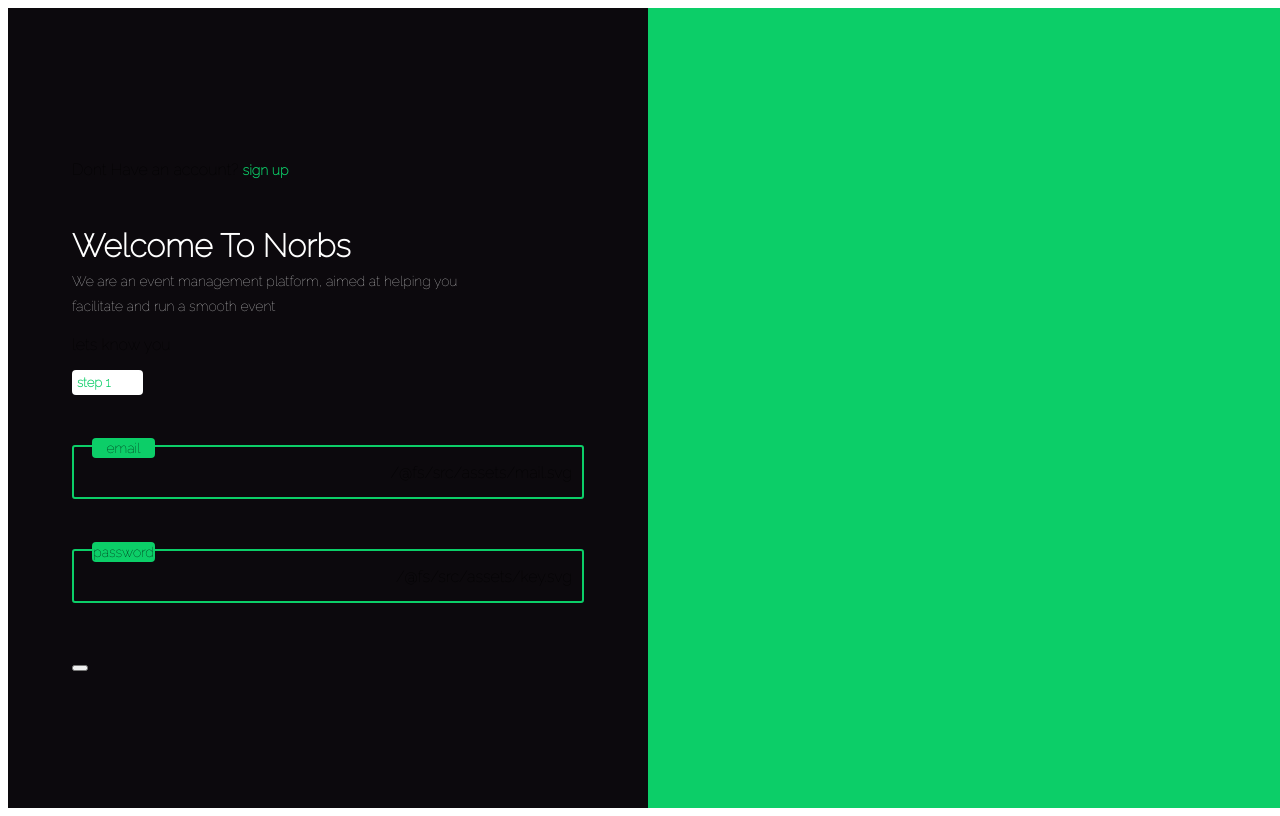
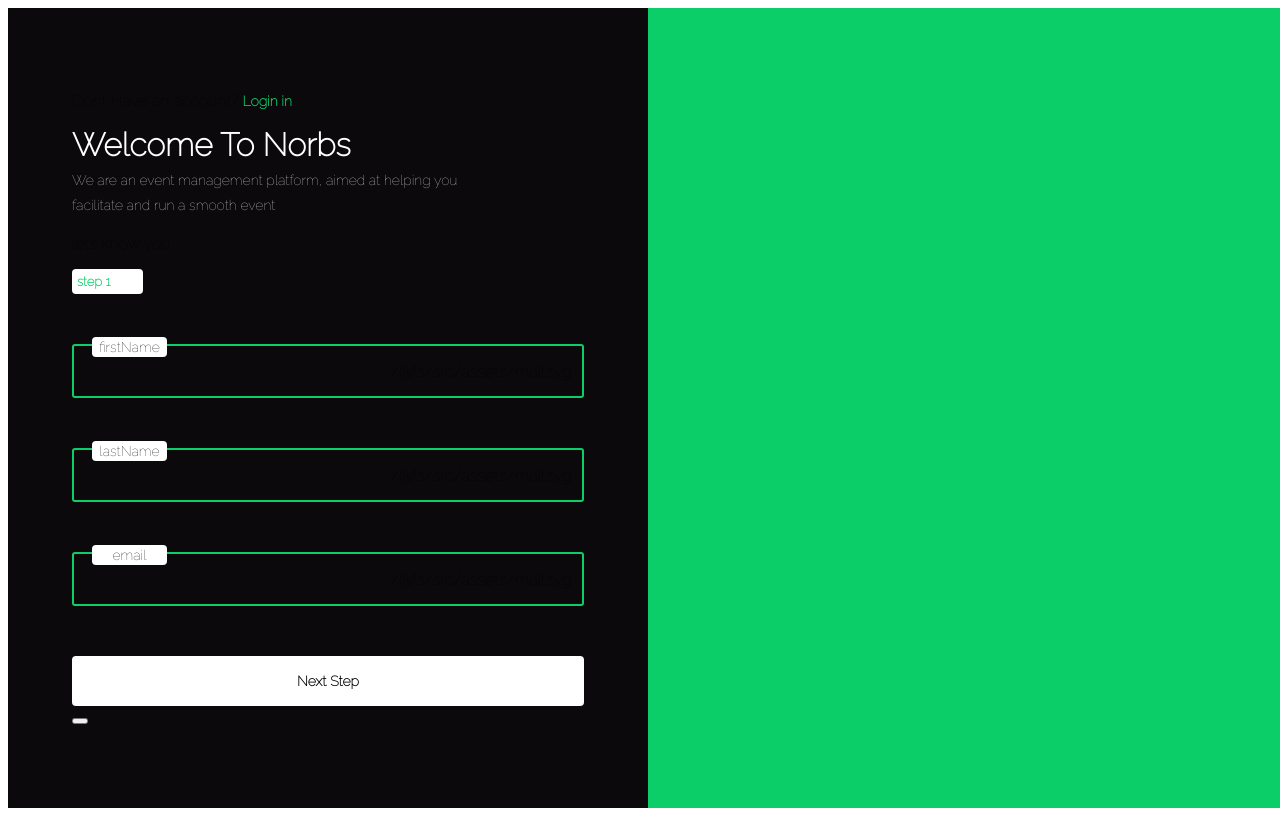
Before and after one commit to orobola5/React, a React (Create React App) app: page / in a window 1280 px wide. Built offline with nearby package versions, Linux system fonts and the light colour scheme.

Commit message:
updating my app

```diff
--- a/src/components/reuseable/reuseable.css
+++ b/src/components/reuseable/reuseable.css
@@ -11,9 +11,10 @@
 }
 
 .label-container{
-    background-color: var(--primary_green);
+    background-color: white;
     height: 20px;
-    width: 63px;
+    width: 65px;
+    padding: 0 5px;
     border-radius: 4px;
     position: absolute;
     left: 18px;
@@ -23,6 +24,13 @@
     justify-content: center;
     align-items: center;
 }
+..label-container label{
+   font-size: 10px;
+   color: black;
+   font-weight: bold;
+   text-transform: capitalize;
+}
+
 
 .input-container input{
     height: auto;
--- a/src/views/authentication/Login.js
+++ b/src/views/authentication/Login.js
@@ -70,7 +70,7 @@ return (
                                  <Input text="email" handleChange={handleChange}icon={emailIcon} label="email" fieldError={fieldError} />
 
                                 <Input text="password" handleChange={handleChange}icon={passwordIcon} label="password" fieldError={fieldError} />
-                                    <button onClick={handleCLick}>Get Into Norbs</button>
+                                    <button className="authentication-button" onClick={handleCLick}>Get Into Norbs</button>
                         </div>
                         <div className="social-media">
                                 <button>
--- a/src/views/authentication/Register.js
+++ b/src/views/authentication/Register.js
@@ -1,7 +1,7 @@
 
 import Input from "../../components/reuseable/Input"
 import emailIcon from "../../assets/mail.svg"
-import passwordIcon from "../../assets/key.svg"
+//  import passwordIcon from "../../assets/key.svg"
 import "./authentication.css"
 import React from "react"
 import StepContainer from "../../components/authentication/register/StepContainer"
@@ -10,9 +10,16 @@ import { useState } from "react"
 
 const Register = () => {
     const[userInput,setUserinput]=useState({})
+    const[step,setStep]=useState(1)
     const[fieldError,setFieldError]=useState({
-     email:{message:"",error:false},
-     password: {message:"",error:false}
+
+
+        firstName:{message:"",error:false},
+        lastName: {message:"",error:false},
+        email:{message:"",error:false},
+        phone: {message:"",error:false},
+        password: {message:"",error:false},
+        confirmPassword: {message:"",error:false}
  })
 
     const handleChange=(e)=>{
@@ -20,9 +27,9 @@ const Register = () => {
      checkiffieidIsEmpty(e)
  }
 
-    //  const handleCLick=(e)=>{
-    //      console.log(userInput)
-    //  }
+     const handleCLick=(e)=>{
+         console.log(userInput)
+     }
 
      const checkiffieidIsEmpty =(e)=>{
          switch(e.target.name){
@@ -54,27 +61,37 @@ const Register = () => {
      <div className="authenticationContainer">
          <div className="leftside">
          <div className="leftside-container">
-                 <p>
+
                      Dont Have an account?
                      <a href="{Register}">
                          <span style={{color:'var(--primary_green)',marginLeft:'4px'}}>
-                             sign up
+                             Login in
                          </span>
                      </a>
-                 </p>
+
                  <div>
                          <div className="welcome-text">
                               <h1>Welcome To Norbs</h1>
                                  <p>We are an event management platform,
                                     aimed at helping you facilitate and run a smooth event</p>
                          </div>
-                         <StepContainer step={1} headerTitle=" lets know you">
-                                 <Input text="email" handleChange={handleChange}icon={emailIcon} label="email" fieldError={fieldError} />
+                         {step === 1 && <StepContainer step={1} headerTitle=" lets know you">
+                                 <Input text="text" handleChange={handleChange}icon={emailIcon} label="firstName" fieldError={fieldError} />
+                                 <Input text="text" handleChange={handleChange}icon={emailIcon} label="lastName" fieldError={fieldError} />
+                                 <Input text="text" handleChange={handleChange}icon={emailIcon} label="email" fieldError={fieldError} />
+                        </StepContainer>}
 
-                                 <Input text="password" handleChange={handleChange}icon={passwordIcon} label="password" fieldError={fieldError} />
+                        {step === 2 && <StepContainer step={2} headerTitle=" lets secure your details">
+                                 <Input text="text" handleChange={handleChange}icon={emailIcon} label="phone" fieldError={fieldError} />
+                                 <Input text="text" handleChange={handleChange}icon={emailIcon} label="password" fieldError={fieldError} />
+                                 <Input text="text" handleChange={handleChange}icon={emailIcon} label="confirmPassword" fieldError={fieldError} />
+                        </StepContainer>}
 
-
-                         </StepContainer>
+                        {step === 1 && <button  onClick={()=>setStep(2)} style={{width:'100%'}} className="authentication-button"> Next Step</button>}
+                        { step === 2 && <div style ={{display:"flex",justifyContent:"space-between",width:"70%"}}>
+                                <button onClick={()=>setStep(1)} style={{width:'45%'}} className="authentication-button-alternate"> Go Back</button>
+                                <button style={{width:'45%'}} className="authentication-button"  onClick={handleCLick}> Register</button>
+                         </div>}
                          <div className="social-media">
                                  <button>
                                      <div className="social-media-icon"></div>
--- a/src/views/authentication/authentication.css
+++ b/src/views/authentication/authentication.css
@@ -15,7 +15,7 @@
     background-color: var(--primary_green);
 }
 .welcome-text{
-    margin-top: 3rem;
+    margin-top: 1rem;
     width: 80%;
 }
 .welcome-text h1{
@@ -31,14 +31,14 @@
 .leftside-container{
     width: 80%;
 }
-.input-button-fields button{
+.authentication-button{
     border: unset;
-    background-color: var(--primary_green);
+    background-color: white;
     color: black;
     font-weight: bold;
     font-size: 14px;
     border-radius: 4px;
-    width: 350px;
+  cursor: pointer;
     height: 50px;
 }
 .leftside-container a{
@@ -91,3 +91,11 @@
     padding: 5px;
     border-radius: 4px;
 }
+.authentication-button-alternate{
+    background-color:transparent;
+    color: var(--primary_green);
+    border: 1px solid white;
+    font-size: 14px;
+    font-weight: bold;
+    cursor: pointer;
+}
```
